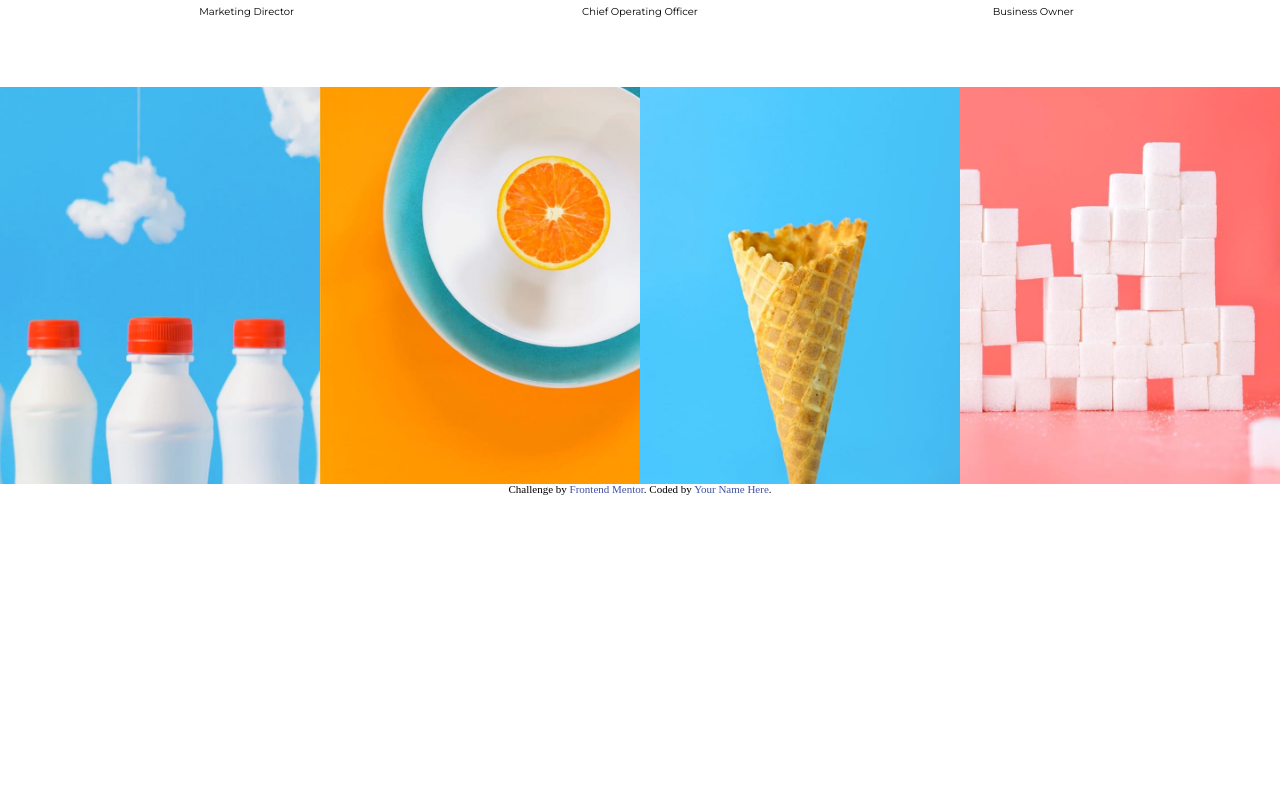
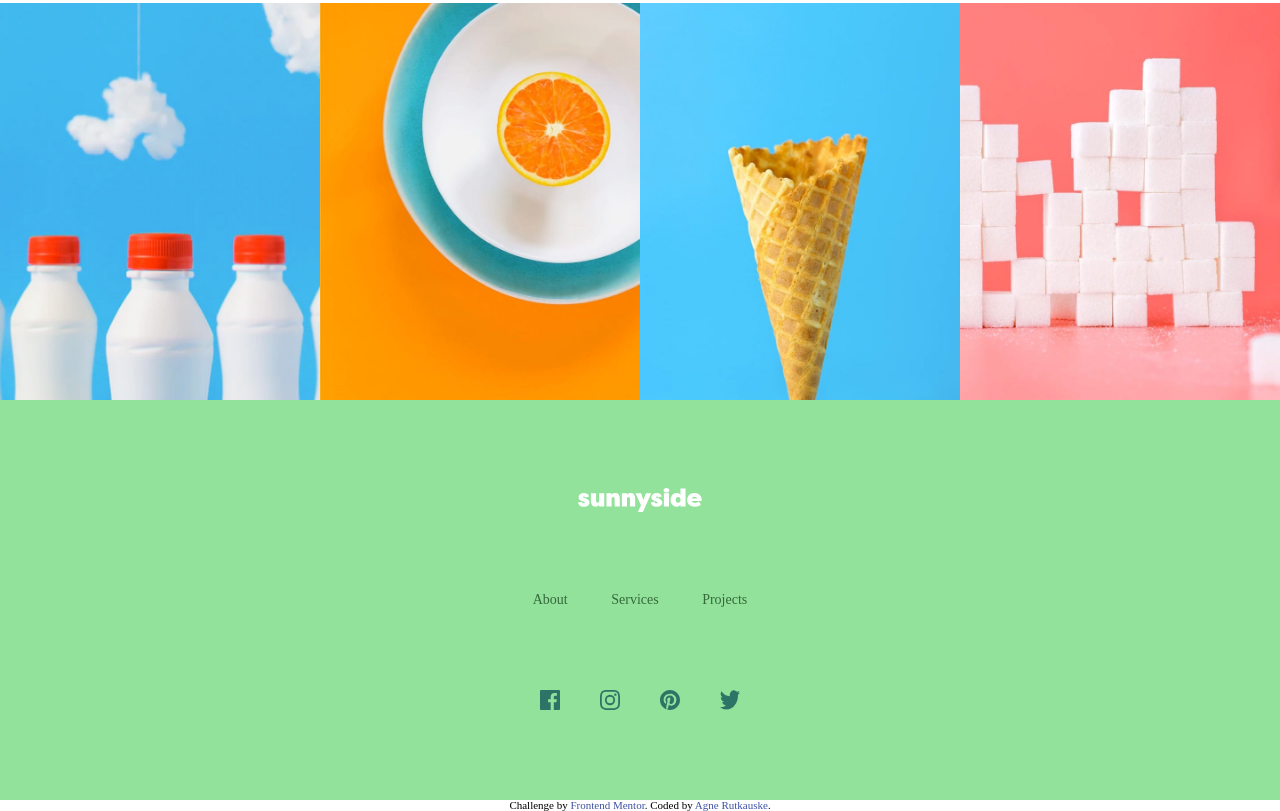
Before and after one commit to AgneR81/sunnyside-agency-landing-page-main, a plain HTML site: page index.html in a window 1280 px wide. Shown: the part 1767-2578 px from the top of the page. Before the commit the page ends 2262 px from the top, so only its background shows below. Drawn offline with Linux system fonts and the light colour scheme.

Commit message:
.footer/hover

```diff
--- a/index.html
+++ b/index.html
@@ -18,50 +18,7 @@
   </style>
 </head>
 <body>
-  About
-  Services
-  Projects
-  Contact
 
-  We are creatives
-
-  Transform your brand
-
-  We are a full-service creative agency specializing in helping brands grow fast.
-  Engage your clients through compelling visuals that do most of the marketing for you.
-
-  Learn more
-
-  Stand out to the right audience
-
-  Using a collaborative formula of designers, researchers, photographers, videographers, and copywriters, we’ll build and extend your brand in digital places.
-
-  Learn more
-
-  Graphic design
-  Great design makes you memorable. We deliver artwork that underscores your brand message and captures potential clients’ attention.
-
-  Photography
-  Increase your credibility by getting the most stunning, high-quality photos that improve your business image.
-
-  Client testimonials
-
-  We put our trust in Sunnyside and they delivered, making sure our needs were met and deadlines were always hit.
-  Emily R.
-  Marketing Director
-
-  Sunnyside’s enthusiasm coupled with their keen interest in our brand’s success made it a satisfying and enjoyable experience.
-  Thomas S.
-  Chief Operating Officer
-
-  Incredible end result! Our sales increased over 400% when we worked with Sunnyside. Highly recommended!
-  Jennie F.
-  Business Owner
-
-  About
-  Services
-  Projects
-  Contact
   <header>
     <div class="header">
         <div class="header__wrap">
@@ -101,7 +58,7 @@
         <h2>Transform your brand</h2>
         <p>We are a full-service creative agency specializing in helping brands grow fast.
           Engage your clients through compelling visuals that do most of the marketing for you.</p>
-        <h3><a href="#">learn more</a></h3>
+        <h3><a class="yellow" href="#">learn more</a></h3>
       </div>
     </div>
     <div class="grid__item item2"></div>
@@ -165,9 +122,29 @@
   <img src="./images/desktop/image-gallery-sugarcubes.jpg" alt="">
 </div>
 
+<footer>
+  <div class="footer__wrap">
+    <img src="./images/logo.svg" class="logofooter" alt="logo">
+    <div class="footer__nav">
+      <ul class="footer__components">
+        <li><a href="#">About</a></li>
+        <li><a href="#">Services</a></li>
+        <li><a href="#">Projects</a></li>
+      </ul>
+    </div>
+    <div class="social">
+      <img src="./images/icon-facebook.svg" alt="">
+      <img src="./images/icon-instagram.svg" alt="">
+      <img src="./images/icon-pinterest.svg" alt="">
+      <img src="./images/icon-twitter.svg" alt="">
+    </div>
+  </div>
+</footer>
+
+
   <div class="attribution">
     Challenge by <a href="https://www.frontendmentor.io?ref=challenge" target="_blank">Frontend Mentor</a>.
-    Coded by <a href="#">Your Name Here</a>.
+    Coded by <a href="#">Agne Rutkauske</a>.
   </div>
 </body>
 </html>
--- a/sass/_main.scss
+++ b/sass/_main.scss
@@ -29,8 +29,11 @@ header {
                     .contact {
                         color: black;
                         background-color: white;
-                        border-radius: 35%;
+                        border-radius: 50%;
                         padding: 8px;
+                    }
+                    .contact:hover {
+                        background-color: rgba(91, 152, 231, 0.938);
                     }
                 }
             }
@@ -110,6 +113,11 @@ main{
                         padding:20px 0 20px ;
                         font-weight: bold;
                         a { color: black; }
+                        a:hover {
+                            text-decoration: underline;
+                            text-decoration-color: yellow;
+                            text-decoration-thickness: 5px;
+                        }
                     }
                 }
             }
@@ -138,6 +146,11 @@ main{
             background-repeat: no-repeat;
             background-size: cover;
             position: relative;
+            a:hover {
+                text-decoration: underline;
+                text-decoration-color: red;
+                text-decoration-thickness: 5px;
+            }
          }
          .item5 {
             background-image: url("/images/desktop/image-graphic-design.jpg");
@@ -264,3 +277,61 @@ section {
     }
 
 }
+
+footer {
+    display: flex;
+    background-color: #93e29b;
+    height: 400px;
+    background-position: center;
+    background-repeat: no-repeat;
+    background-size: cover;
+    position: relative;
+    // .footer__wrap {
+    //     display: grid;
+    //     grid-template-columns: 1fr;
+        .logofooter {
+            position: absolute;
+            display: flex;
+            justify-content: center;
+            top: 100px;
+            left: 50%;
+            transform: translate(-50%, -50%);
+
+        }
+        .footer__nav {
+            position: absolute;
+            display: flex;
+
+            justify-content: center;
+            top: 200px;
+            left: 50%;
+            transform: translate(-50%, -50%);
+
+            .footer__components li {
+                display: inline;
+                padding: 20px;
+                color: #93e29b;
+                a {
+                    color: #103b14b7;
+                }
+                a:hover {
+                    color: white;
+                }
+            }
+        }
+        .social {
+            position: absolute;
+            display: flex;
+            top: 300px;
+            left: 50%;
+            transform: translate(-50%, -50%);
+            img {
+                padding: 20px;
+            }
+            img:hover {
+                color: white;
+            }
+
+        }
+    // }
+}
```
Also changed, not shown: css/app.css.
